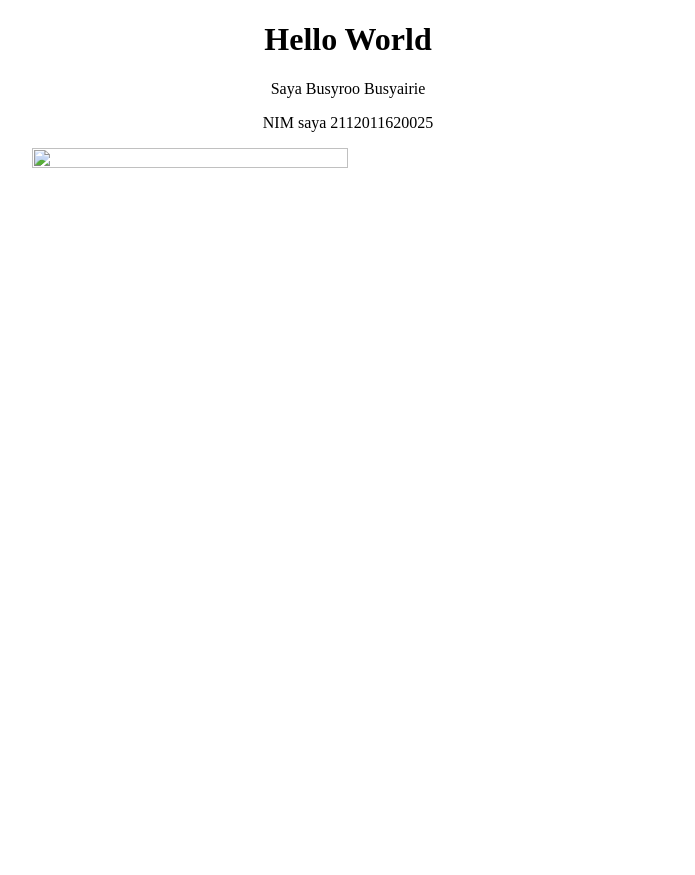
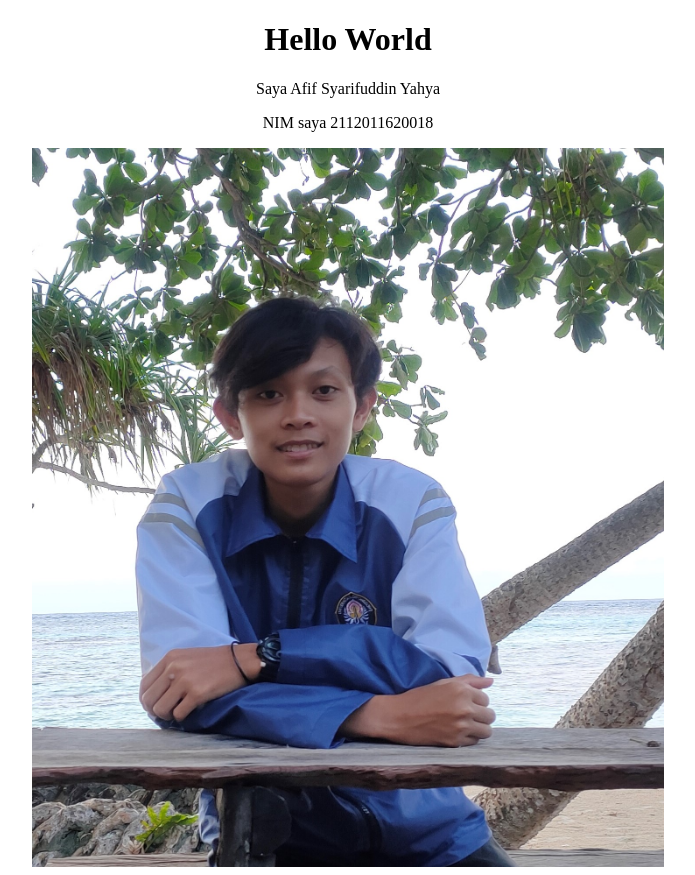
Before and after one commit to busyroob/RSBK_HelloWorld, a plain HTML site: page JSF_HelloWord/WebContent/index.html in a window 1280 px wide. Shown: the whole page, without its empty margins (292-987 px from the left). Before the commit the page ends 800 px from the top, so only its background shows below. Drawn offline with Linux system fonts and the light colour scheme.

Commit message:
Tugas1_RSBK_21120116120018

```diff
--- a/JSF_HelloWord/WebContent/index.html
+++ b/JSF_HelloWord/WebContent/index.html
@@ -10,9 +10,9 @@
 
 <body>
         <h1 align="center">Hello World</h1>
-	<p align="center">Saya Busyroo Busyairie </p>
-	<p align="center">NIM saya 2112011620025 </p>
-	<img src="resources/ucho.jpg" height="50%" width="50%" style="display: block; margin: auto;" >
+	<p align="center">Saya Afif Syarifuddin Yahya </p>
+	<p align="center">NIM saya 2112011620018 </p>
+	<img src="resources/apip.jpg" height="50%" width="50%" style="display: block; margin: auto;" >
 </body>
 
 </html>
```
Also changed, not shown: JSF_HelloWord/WebContent/resources/apip.jpg (added).
